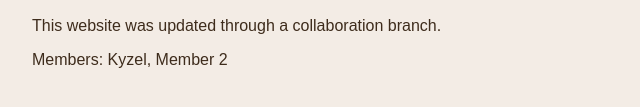
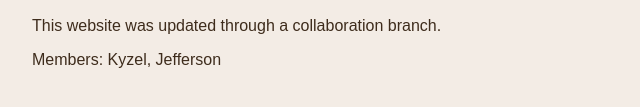
Before and after one commit to kyzel19/coffee_demo, a plain HTML site: page index.html in a window 1280 px wide. Shown: the part 875-982 px from the top of the page, 0-640 px from the left. Drawn offline with Linux system fonts and the light colour scheme.

Commit message:
Updated About section

```diff
--- a/index.html
+++ b/index.html
@@ -104,5 +104,5 @@
 <section id="about">
   <h2>About Our Coffee Site</h2>
   <p>This website was updated through a collaboration branch.</p>
-  <p>Members: Kyzel, Member 2</p>
+  <p>Members: Kyzel, Jefferson</p>
 </section>
```
